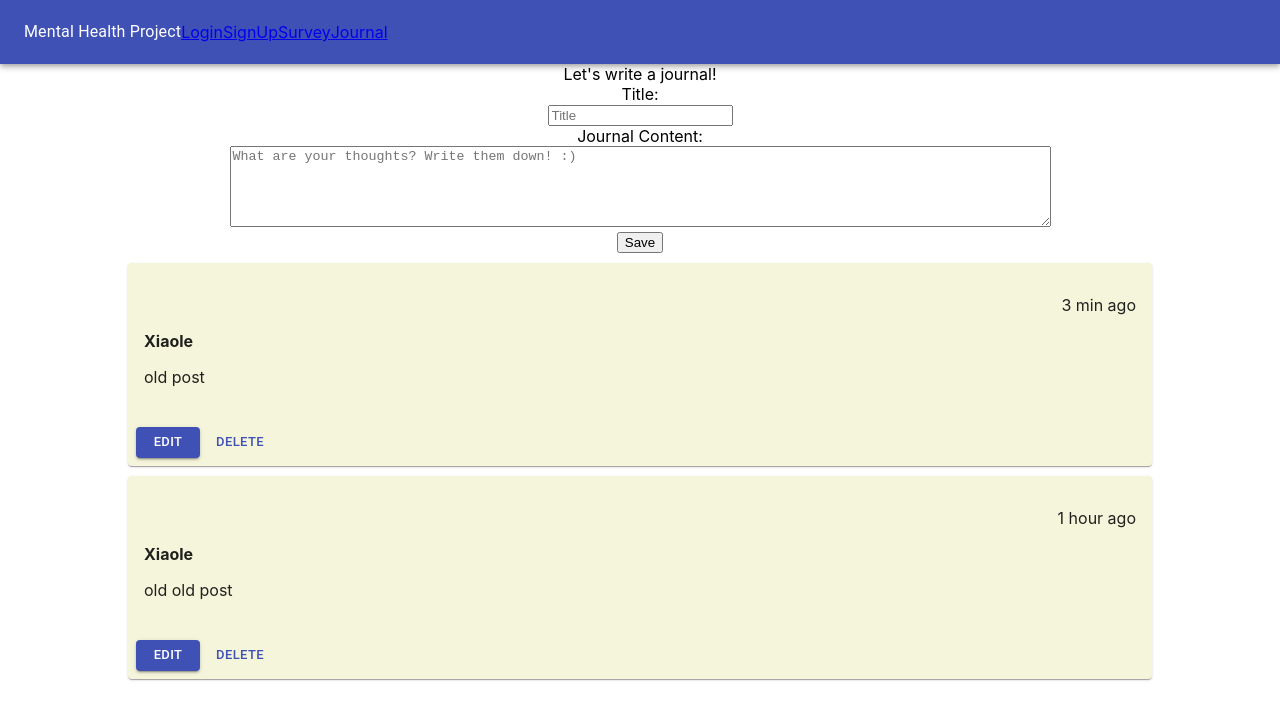
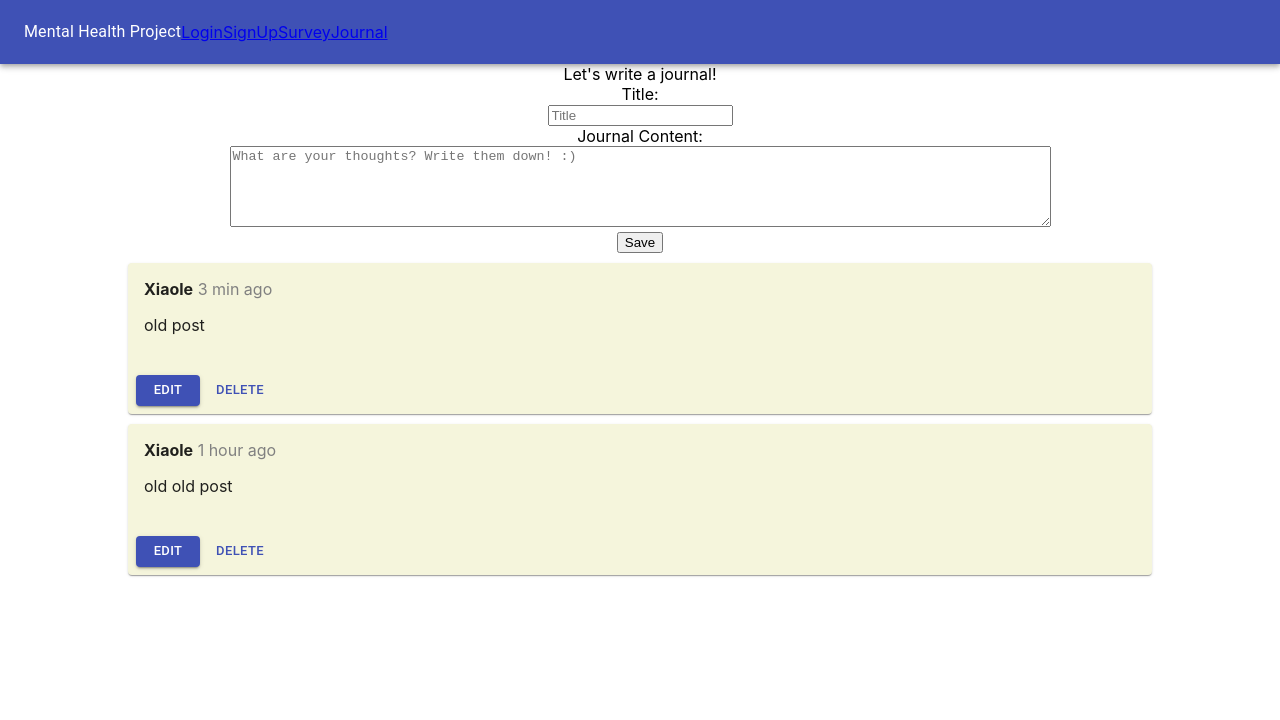
Before and after one commit to XiaoleZ/defhack-2020, a React (Create React App) app: page /journal in a window 1280 px wide. Shown: the top 720 px of the page. Built offline with nearby package versions, Linux system fonts and the light colour scheme.

Commit message:
updated journal header css

```diff
--- a/src/components/Journal.css
+++ b/src/components/Journal.css
@@ -1,7 +1,7 @@
 .entryTime {
-  text-align: right;
+  color: gray;
 }
 
-.entryName {
+.data-container {
   text-align: left;
 }
--- a/src/components/JournalHeader.js
+++ b/src/components/JournalHeader.js
@@ -4,8 +4,8 @@ import './Journal.css'
 const PostHeader = props => (
   <div className="post-header-container">
     <div className="data-container">
-      <p class="entryTime"> {props.data}</p>
-      <p class="entryName"><strong>{props.name}</strong></p>
+      <strong>{props.name}</strong>
+      <span class="entryTime"> {props.data}</span>
     </div>
   </div>
 );
```
